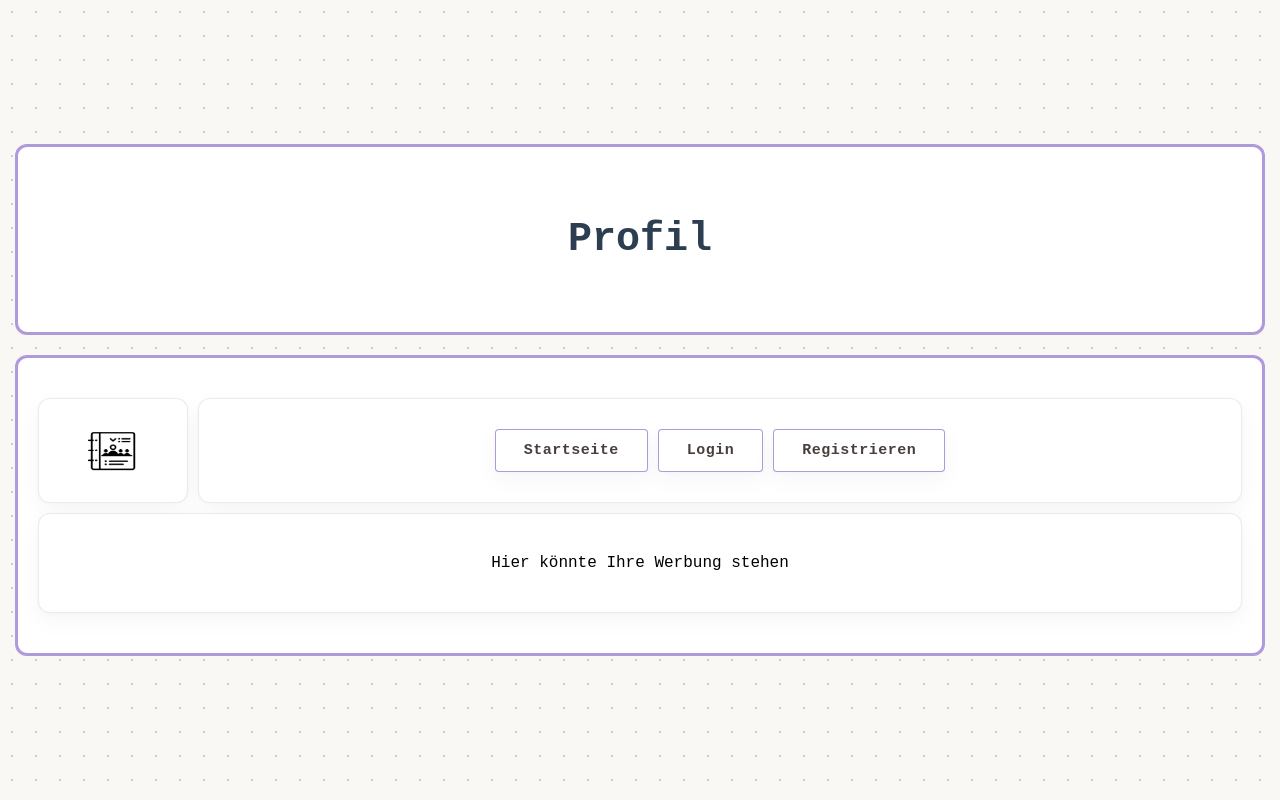
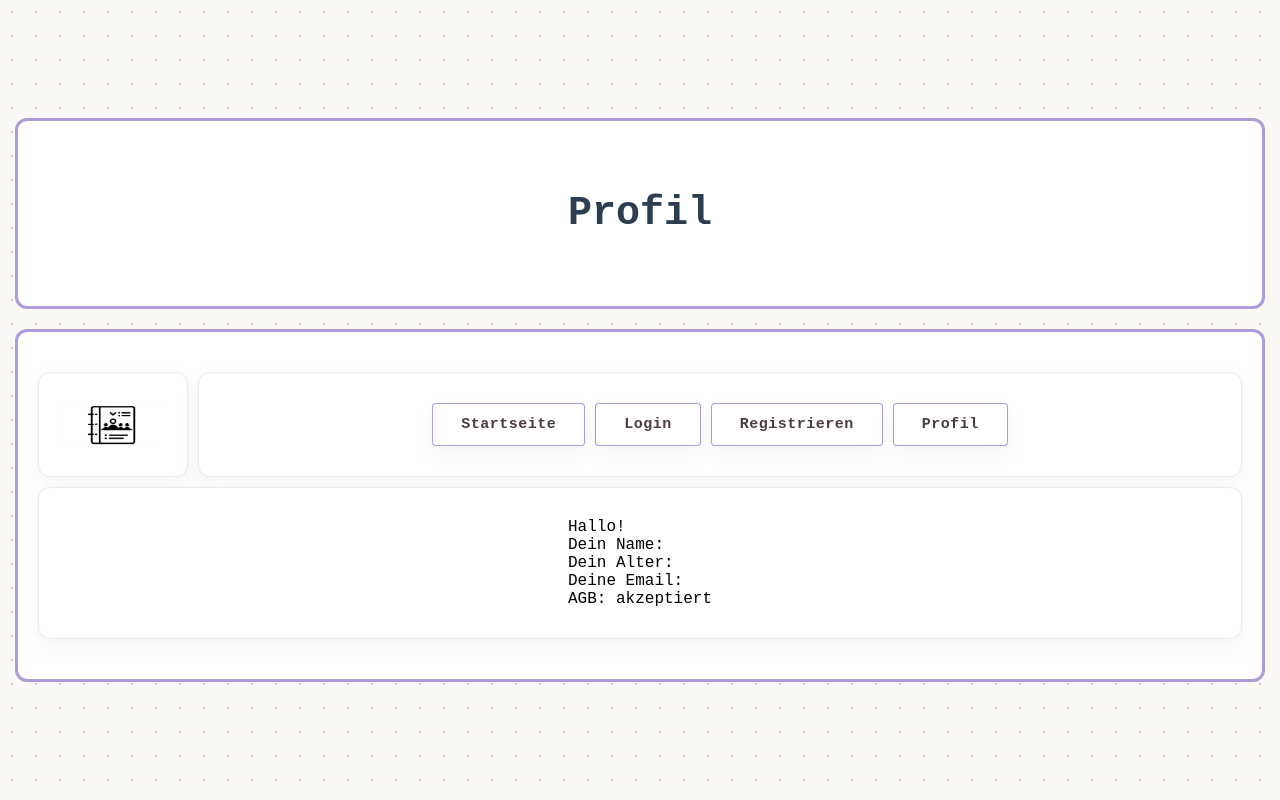
Before and after one commit to Deniz-03/DBWebPraktikum, a Flask app: template templates/auth/profile.html in a window 1280 px wide. Run offline with Flask 3, Linux system fonts and the light colour scheme; the template is opened without the code that fills it, so the values that code supplies are empty.

Commit message:
update base and profile html

```diff
--- a/templates/auth/profile.html
+++ b/templates/auth/profile.html
@@ -10,3 +10,11 @@
 <!--Dieser Block sorgt dafür, dass der contentDiv
 die gesamte Breite ausnutzt, wenn die Sidebar nicht verwendet wird-->
 {% block contentClass %}fullWidth{% endblock %}
+
+{% block content %}
+            Hallo!    <br/>
+            Dein Name:  <br/>
+            Dein Alter:  <br/>
+            Deine Email: <br/>
+            AGB: akzeptiert <br/>
+{% endblock %}
--- a/templates/base.html
+++ b/templates/base.html
@@ -25,7 +25,7 @@
         <div class="navDiv row">
             <!-- Mit url_for die links funktionsfähig machen
             <a href="" class="link">Startseite</a>
-            <a href="" class="link">Profil</a>
+
             <a href="" class="link">Ausloggen</a>
 
 
@@ -34,6 +34,7 @@
             <a href="{{ url_for('auth.index') }}" class="link">Startseite</a>
             <a href="{{ url_for('auth.login') }}" class="link">Login</a>
             <a href="{{ url_for('auth.register') }}" class="link">Registrieren</a>
+            <a href="{{ url_for('auth.profile') }}" class="link">Profil</a>
         </div>
 
         {% block spezNav %}
```
